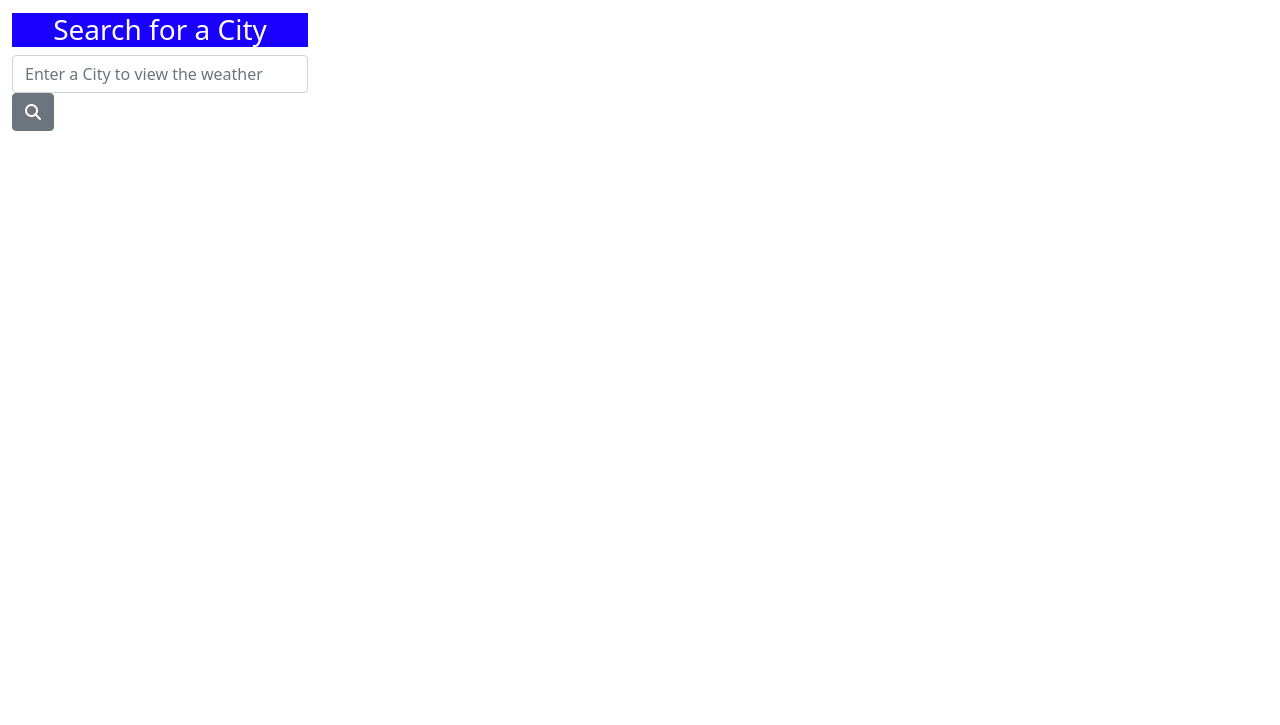
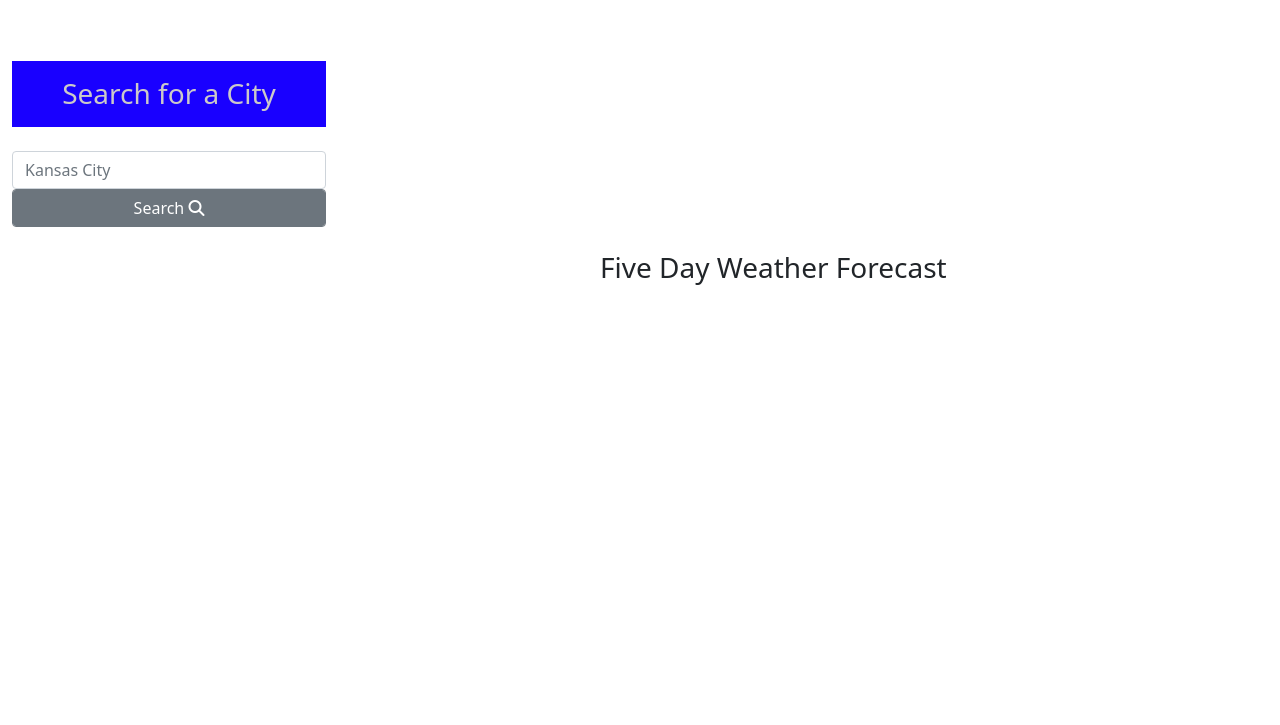
Before and after one commit to Efox6179/weather-dashboard-ethan, a plain HTML site: page index.html in a window 1280 px wide. Shown: the part 75-800 px from the top of the page. Drawn offline with nearby package versions, Linux system fonts and the light colour scheme.

Commit message:
api key and url added

```diff
--- a/assets/css/style.css
+++ b/assets/css/style.css
@@ -1,4 +1,11 @@
 .title-color{
-    color: rgb(255, 255, 255);
+    color: rgb(204, 201, 201);
     background-color: rgb(25, 0, 255);
 }
+
+
+
+.weatherContent1{
+    padding-left: 600px;
+    padding-bottom:200px;
+}
--- a/assets/js/script.js
+++ b/assets/js/script.js
@@ -0,0 +1,3 @@
+//the api key
+var apiKey = 'faf0527314421f14f125cecf8adbae46';
+var queryURL = "https://api.openweathermap.org/data/2.5/weather?q=${city}&units=imperial&appid=${apiKey}";
--- a/index.html
+++ b/index.html
@@ -16,36 +16,38 @@
             </div>
         </div>
 
-<div class="row">
-    <div class="col-3 row-color pb-2 pt-3" id="searchResults">
+
+    <div class="col-3 pb-2 pt-3">
         <div class="row">
-            <div class="col-12">
-                <h3 class="title-color text-center">Search for a City</h3>
+            <div class="col-12 pt-5">
+                <h3 class="title-color text-center p-3">Search for a City</h3>
             </div>
-        </div>
-        <div class="row">
-            <div class="col-12">
+
+
+            <div class="col-12 pt-3">
                 <div class="imput-group">
                     <input class="form-control" type="text" id="imputCity"
-                    placeholder="Enter a City to view the weather"><button type="button" id="searchBtn" class="btn btn-secondary"><i class="fas fa-search"></i></button>
+                    placeholder="Kansas City"><button type="button" id="searchBtn" class="btn btn-secondary text-center form-control">Search <i class="fas fa-search"></i></button>
                 </div>
             </div>
-        </div>
+
 
 <div class="row mt-3">
     <div class="col-12">
-        <ul id="searchHistory" class="list-group">
-
-        </ul>
+        <ul id="searchHistory" class="list-group"></ul>
     </div>
 </div>
 
 
-
-    </div>
+</div>
+</div>
 </div>
 
+    <div class="weatherContent1 pl-5">
+        <h3  class="pl-4">Five Day Weather Forecast</h3>
     </div>
+
+
     <script src="https://cdn.jsdelivr.net/npm/@popperjs/core@2.10.2/dist/umd/popper.min.js" integrity="sha384-7+zCNj/IqJ95wo16oMtfsKbZ9ccEh31eOz1HGyDuCQ6wgnyJNSYdrPa03rtR1zdB" crossorigin="anonymous"></script>
     <script src="https://cdn.jsdelivr.net/npm/bootstrap@5.1.3/dist/js/bootstrap.min.js" integrity="sha384-QJHtvGhmr9XOIpI6YVutG+2QOK9T+ZnN4kzFN1RtK3zEFEIsxhlmWl5/YESvpZ13" crossorigin="anonymous"></script>
     <script src="https://kit.fontawesome.com/d93e5dd24b.js" crossorigin="anonymous"></script>
```
